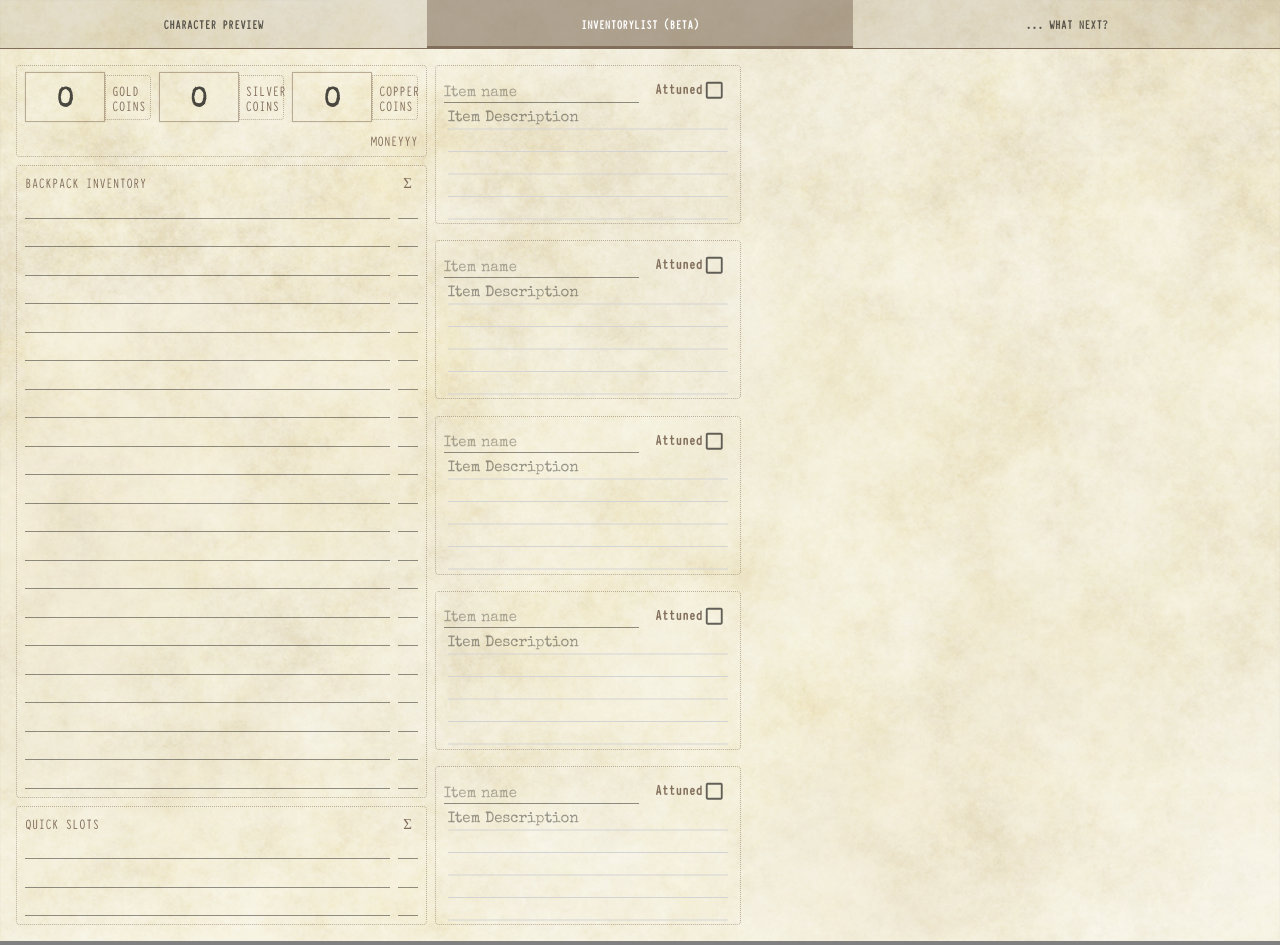
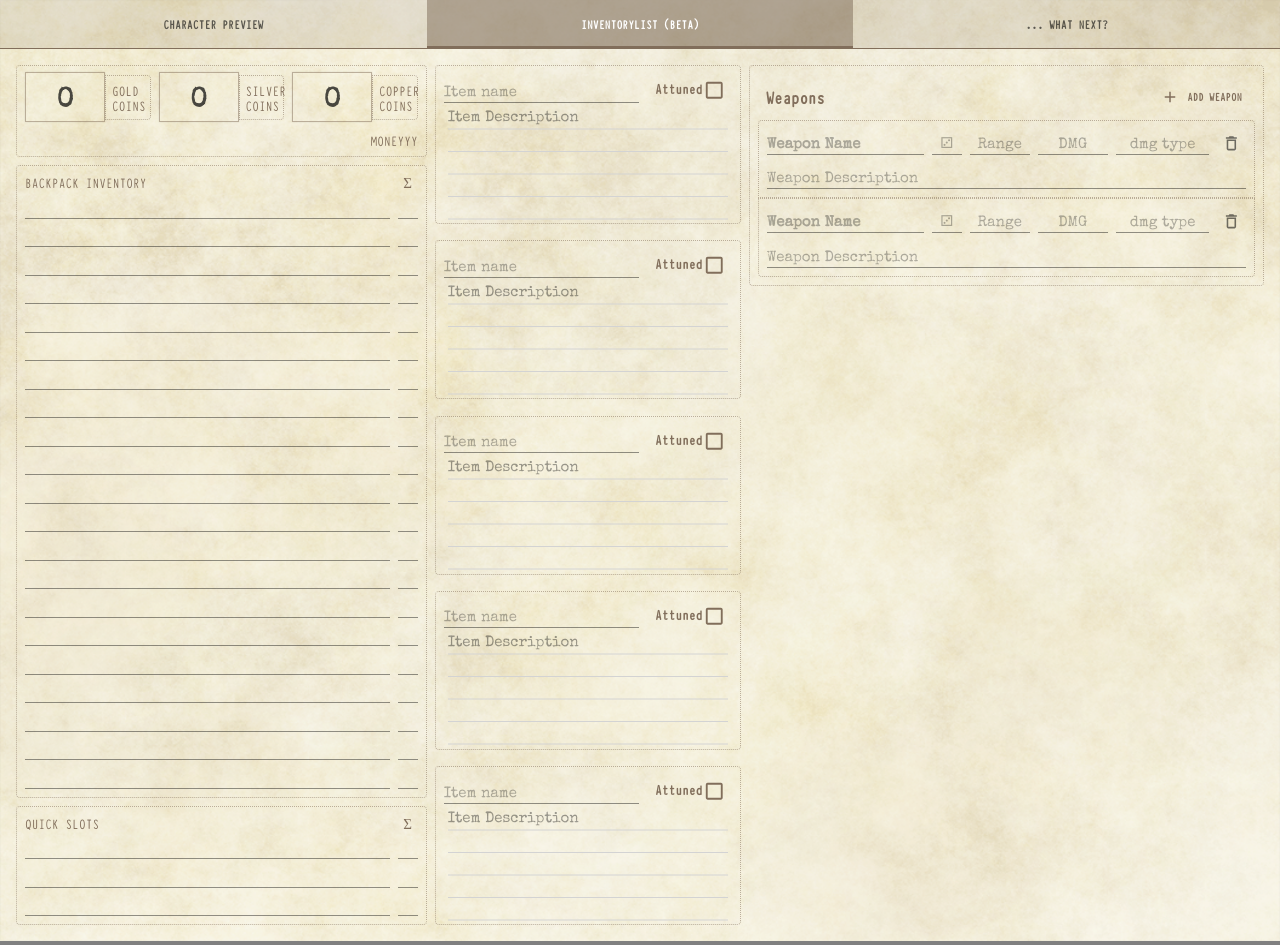
Before and after one commit to alfonsZelicko/dnd-character-sheet, a React (Vite) app: page / in a window 1280 px wide. Both pictures are taken after a click on the tab "INVENTORYLIST (BETA)". Built offline with nearby package versions, Linux system fonts and the light colour scheme.

Commit message:
added WeaponInventory component, integrated weapon preview and management, and refactored related atoms and styles

```diff
--- a/src/components/abilities/styledComponents.ts
+++ b/src/components/abilities/styledComponents.ts
@@ -12,7 +12,7 @@ export const StyledAbilityInput = styled(NumberInput)({
     fontSize: '1.7rem',
     color: MainColor,
     fontWeight: 400,
-    paddingTop: '13px !important',
+    paddingTop: '12px !important',
   },
 });
 
--- a/src/components/attack-list/AttackItem.tsx
+++ b/src/components/attack-list/AttackItem.tsx
@@ -1,9 +1,10 @@
-import { Grid2 as Grid, styled } from '@mui/material';
+import { Grid2 as Grid, IconButton, styled } from '@mui/material';
 import React from 'react';
 import { StyledPaper, StyledStandardTextField } from '../shared';
 import { AttackItemProps } from './types';
 import { useAtom } from 'jotai';
 import { attackNameSx, commonPropsSx, noteSx } from './styles';
+import DeleteOutlineIcon from '@mui/icons-material/DeleteOutline';
 
 const commonProps = {
   variant: 'standard' as 'standard',
@@ -15,7 +16,7 @@ const StyledGrid = styled(Grid)({
   marginTop: '-5px',
 });
 
-export const AttackItem = ({ attackAtom }: AttackItemProps) => {
+export const AttackItem = ({ attackAtom, onRemove }: AttackItemProps) => {
   const [{ attackName, attackBonus, damage, damageType, range, note }, setAttack] = useAtom(attackAtom);
 
   const handleChange = (event: React.ChangeEvent<HTMLInputElement>) => {
@@ -38,7 +39,7 @@ export const AttackItem = ({ attackAtom }: AttackItemProps) => {
         </StyledGrid>
         <StyledGrid sx={{ width: '30px' }}>
           <StyledStandardTextField
-            placeholder={'B.'}
+            placeholder={'⚂'}
             value={attackBonus}
             name={'attackBonus'}
             onChange={handleChange}
@@ -72,6 +73,13 @@ export const AttackItem = ({ attackAtom }: AttackItemProps) => {
             {...commonProps}
           />
         </StyledGrid>
+        {onRemove && (
+          <Grid size="auto">
+            <IconButton size="small" aria-label={`Remove ${attackName || 'weapon'}`} onClick={onRemove}>
+              <DeleteOutlineIcon fontSize="small" />
+            </IconButton>
+          </Grid>
+        )}
       </Grid>
       <StyledGrid size={12}>
         <StyledStandardTextField
--- a/src/components/attack-list/AttackList.tsx
+++ b/src/components/attack-list/AttackList.tsx
@@ -4,12 +4,14 @@ import { AttackItem } from './AttackItem';
 import { Grid2 as Grid } from '@mui/material';
 import { mergedPaperListSx } from '../../utils';
 import { useAtomValue } from 'jotai/index';
+import { optionsWeaponsOnPreviewAtom } from './atoms';
 
 export const AttackList = () => {
   const attacks = useAtomValue(AttackAtomsAtom);
+  const previewWeaponCount = useAtomValue(optionsWeaponsOnPreviewAtom);
   return (
     <Grid container spacing={0} sx={mergedPaperListSx()}>
-      {attacks.map((attackAtom, index) => (
+      {attacks.slice(0, Math.max(0, previewWeaponCount)).map((attackAtom, index) => (
         <Fragment key={index}>
           <AttackItem attackAtom={attackAtom} />
         </Fragment>
--- /dev/null
+++ b/src/components/attack-list/WeaponInventory.tsx
@@ -0,0 +1,42 @@
+import AddIcon from '@mui/icons-material/Add';
+import { Button, Grid2 as Grid, Stack, Typography } from '@mui/material';
+import { useAtom, useAtomValue } from 'jotai';
+import React from 'react';
+import { mergedPaperListSx } from '../../utils';
+import { StyledPaper } from '../shared';
+import { AttackItem } from './AttackItem';
+import { AttackAtoms, AttackAtomsAtom } from './atoms';
+import { AttackType } from './types';
+
+const createEmptyWeapon = (): AttackType => ({
+  attackName: '',
+  attackBonus: '',
+  range: '',
+  damage: '',
+  damageType: '',
+  note: '',
+});
+
+export const WeaponInventory = () => {
+  const weaponAtoms = useAtomValue(AttackAtomsAtom);
+  const [, setWeapons] = useAtom(AttackAtoms);
+
+  const addWeapon = () => setWeapons((current) => [...current, createEmptyWeapon()]);
+  const removeWeapon = (index: number) => setWeapons((current) => current.filter((_, itemIndex) => itemIndex !== index));
+
+  return (
+    <Grid container size={12} component={StyledPaper} direction="column">
+      <Stack direction="row" alignItems="center" justifyContent="space-between" spacing={1} sx={{ p: 1 }}>
+        <Typography variant="h6" component="h2">Weapons</Typography>
+        <Button size="small" startIcon={<AddIcon />} onClick={addWeapon}>
+          Add weapon
+        </Button>
+      </Stack>
+      <Grid container size={12} spacing={0} sx={mergedPaperListSx()}>
+        {weaponAtoms.map((attackAtom, index) => (
+          <AttackItem key={index} attackAtom={attackAtom} onRemove={() => removeWeapon(index)} />
+        ))}
+      </Grid>
+    </Grid>
+  );
+};
--- a/src/components/attack-list/atoms.ts
+++ b/src/components/attack-list/atoms.ts
@@ -22,3 +22,6 @@ const initAttackAtomsValue: AttackType[] = [
 
 export const AttackAtoms = atomWithStorage<AttackType[]>('attacks-list', initAttackAtomsValue);
 export const AttackAtomsAtom = splitAtom(AttackAtoms);
+
+// Included in character backups through the localStorage export.
+export const optionsWeaponsOnPreviewAtom = atomWithStorage<number>('options_weapons-on-preview', 2);
--- a/src/components/attack-list/index.ts
+++ b/src/components/attack-list/index.ts
@@ -1 +1,2 @@
 export * from './AttackList';
+export * from './WeaponInventory';
--- a/src/components/attack-list/types.ts
+++ b/src/components/attack-list/types.ts
@@ -11,6 +11,7 @@ export type AttackType = {
 
 export type AttackItemProps = {
   attackAtom: PrimitiveAtom<AttackType>;
+  onRemove?: () => void;
 };
 
 /* for feature use */
--- a/src/components/shared/text-input/styled.ts
+++ b/src/components/shared/text-input/styled.ts
@@ -1,9 +1,10 @@
 import { styled, TextField, Typography } from '@mui/material';
+import { MainColor } from '../../../utils';
 
 export const StyledTextField = styled(TextField)({
   width: '50px',
   height: '50px',
-  border: '1.5px solid #846e5485',
+  border: `1.5px solid color-mix(in srgb, ${MainColor} 50%, transparent)`,
   borderRadius: '0',
   boxShadow: '0 0 2px rgba(0,0,0,0.1)',
   '& input::-webkit-outer-spin-button, & input::-webkit-inner-spin-button': {
--- a/src/components/skills/ExpertiseAndProficiency.tsx
+++ b/src/components/skills/ExpertiseAndProficiency.tsx
@@ -1,5 +1,5 @@
 import { skillAtom } from './atoms';
-import { useAtom } from 'jotai/index';
+import { useAtom } from 'jotai';
 import React, { ChangeEvent, memo, useCallback } from 'react';
 import { Checkbox, Tooltip } from '@mui/material';
 import BookOutlinedIcon from '@mui/icons-material/BookOutlined';
@@ -11,7 +11,8 @@ import { ProfAndExpType, SkillsType } from './types';
 export const ExpertiseAndProficiency = memo(({ skillName }: { skillName: SkillsType }) => {
   const [{ proficiencyAndExpertise }, setSkill] = useAtom(skillAtom(skillName));
 
-  const calcNextState = useCallback((prevProfAndExp: ProfAndExpType, { name, checked }: EventTarget & HTMLInputElement): ProfAndExpType => {
+  const calcNextState = useCallback(
+    (prevProfAndExp: ProfAndExpType, { name, checked }: EventTarget & HTMLInputElement): ProfAndExpType => {
       let newProficiencyAndExpertise = prevProfAndExp;
 
       if (name === 'expertise') {
@@ -26,10 +27,15 @@ export const ExpertiseAndProficiency = memo(({ skillName }: { skillName: SkillsT
       }
 
       return newProficiencyAndExpertise;
-  }, []);
+    },
+    []
+  );
 
   const handleChangeExpOrProf = (event: ChangeEvent<HTMLInputElement>) => {
-    setSkill((prev) => ({ ...prev, proficiencyAndExpertise: calcNextState(prev.proficiencyAndExpertise, event.target) }));
+    setSkill((prev) => ({
+      ...prev,
+      proficiencyAndExpertise: calcNextState(prev.proficiencyAndExpertise, event.target),
+    }));
   };
 
   return (
--- a/src/pages/inventory/Inventory.tsx
+++ b/src/pages/inventory/Inventory.tsx
@@ -11,6 +11,7 @@ import {
   SilverCoins,
   StyledLabel,
   StyledPaper,
+  WeaponInventory,
 } from '../../components';
 import { useAtomValue } from 'jotai';
 
@@ -21,7 +22,7 @@ export const Inventory = () => {
 
   return (
     <Grid container size={12} spacing={1} alignItems="stretch">
-      <Grid container size={4} direction={'column'}>
+      <Grid container size={{ xs: 12, md: 4 }} direction={'column'}>
         <Grid container flexDirection={'row'} component={StyledPaper}>
           <Grid size={4}>
             <GoldCoins />
@@ -39,8 +40,11 @@ export const Inventory = () => {
         <InventoryList inventoryItems={backpackItems} nameDescription={'Backpack Inventory'} />
         <InventoryList inventoryItems={quickSlotItems} nameDescription={'Quick slots'} />
       </Grid>
-      <Grid container size={3} direction="column" sx={{ alignSelf: 'stretch', justifyContent: 'space-between' }}>
+      <Grid container size={{ xs: 12, md: 3 }} direction="column" sx={{ alignSelf: 'stretch', justifyContent: 'space-between' }}>
         <MagicItems magicItems={magicItems} />
+      </Grid>
+      <Grid container size={{ xs: 12, md: 5 }} direction="column">
+        <WeaponInventory />
       </Grid>
     </Grid>
   );
--- a/src/utils/theme.ts
+++ b/src/utils/theme.ts
@@ -26,6 +26,10 @@ export const createAppTheme = (mainColor = DefaultThemeColors.main) => createThe
         root: {
           padding: 1,
           marginTop: 4,
+          color: MainColor,
+          '&.Mui-checked, &.MuiCheckbox-indeterminate': {
+            color: MainColor,
+          },
         },
       },
     },
```
Also changed, not shown: src/pages/rest/Rest.tsx (+60 -18 lines). Lines whose indentation alone changed are shown as unchanged.
